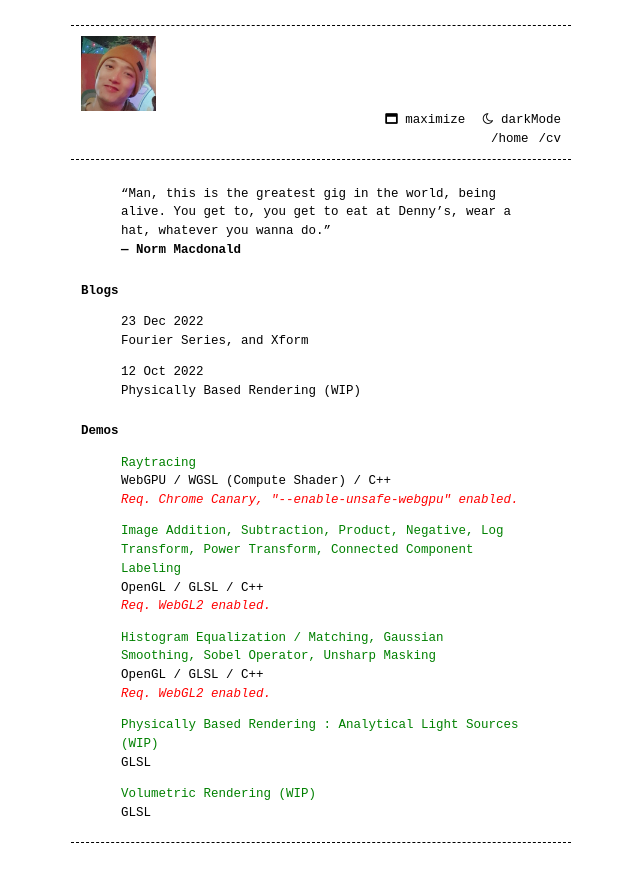
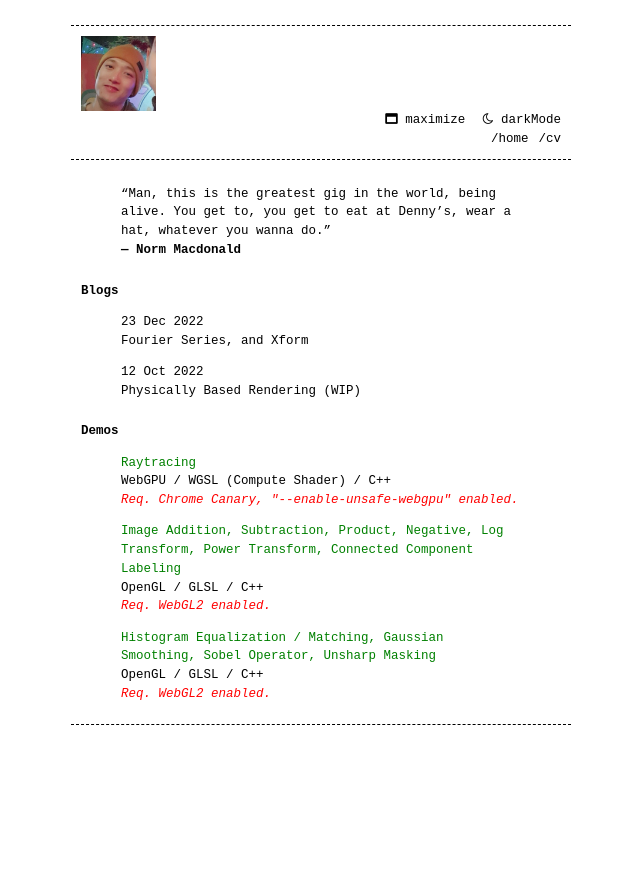
Before and after one commit to enuyeel/enuyeel.github.io, a Jekyll site: the page built from index.md, in a window 1280 px wide. Shown: the top 882 px of the page, without its empty margins (319-959 px from the left). Built offline with Jekyll 4.4.1, drawn with Linux system fonts in a browser that asks for light colours.

Commit message:
Changes:
* index.md
-> Hid incomplete demo submission.

```diff
--- a/index.md
+++ b/index.md
@@ -28,9 +28,3 @@ permalink: /
 
 >[<font color='green'>Histogram Equalization / Matching, Gaussian Smoothing, Sobel Operator, Unsharp Masking</font><br />OpenGL / GLSL / C++<br />*<font color='red'>Req. WebGL2 enabled.</font>*](/demos/imageProcessing/2)
 <!-- <br /> -->
-
->[<font color='green'>Physically Based Rendering : Analytical Light Sources (WIP)</font><br />GLSL](https://www.shadertoy.com/view/slyczW)
-<!-- <br /> -->
-
->[<font color='green'>Volumetric Rendering (WIP)</font><br />GLSL](https://www.shadertoy.com/view/cdfSW4)
-<!-- <br /> -->
```
